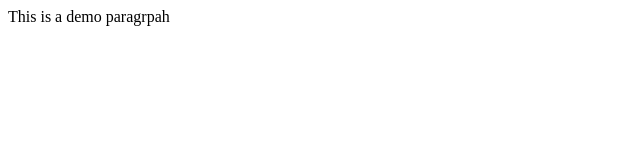
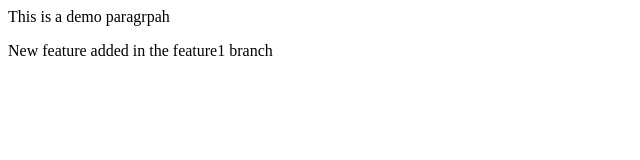
Before and after one commit to rasibarshad-23/localrepo, a plain HTML site: page index.html in a window 1280 px wide. Shown: the whole page, without its empty margins (0-640 px from the left). Drawn offline with Linux system fonts and the light colour scheme.

Commit message:
Feature adding practice

```diff
--- a/index.html
+++ b/index.html
@@ -1 +1,2 @@
 <p> This is a demo paragrpah</p>
+<p>New feature added in the feature1 branch</p>
```
